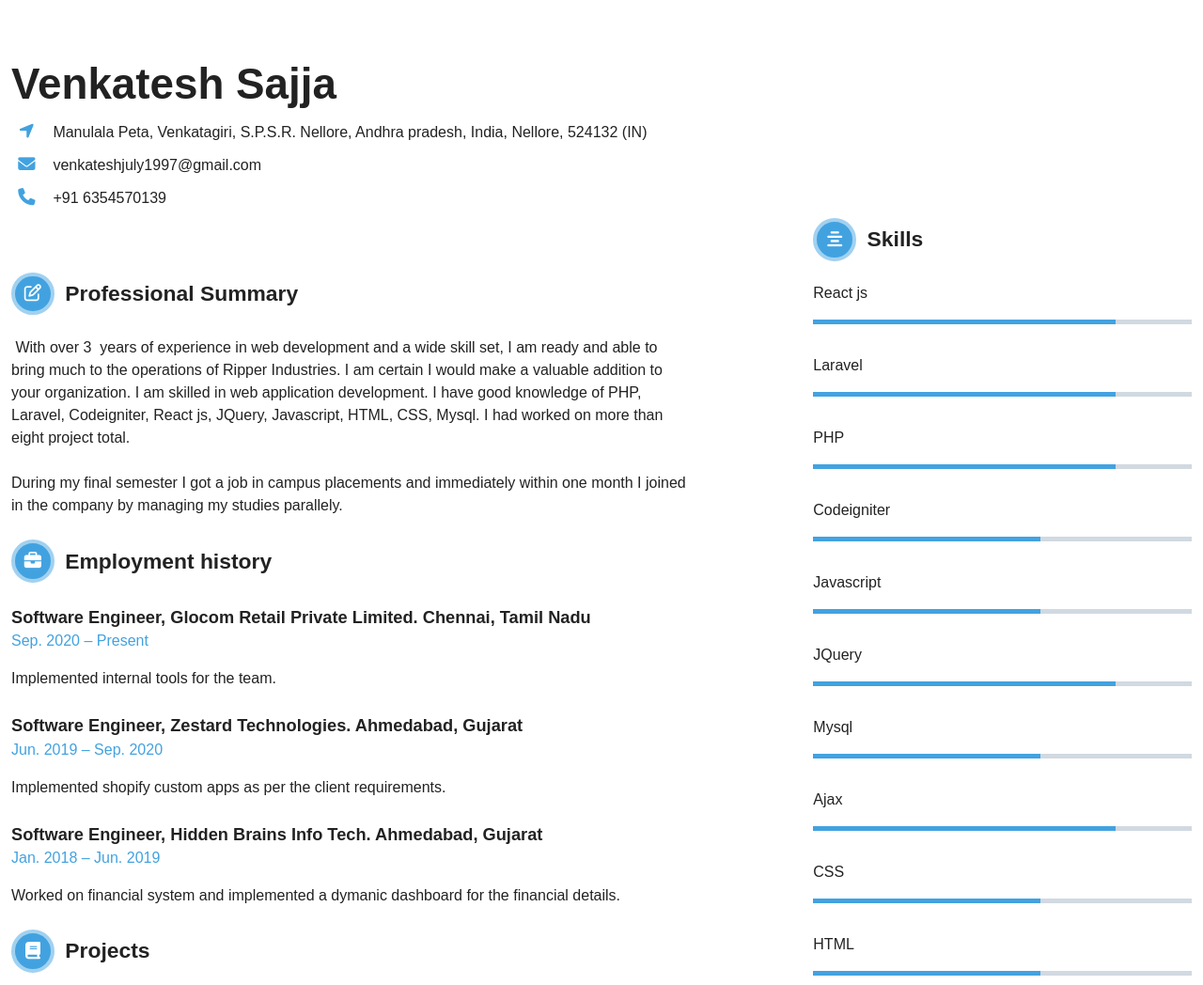
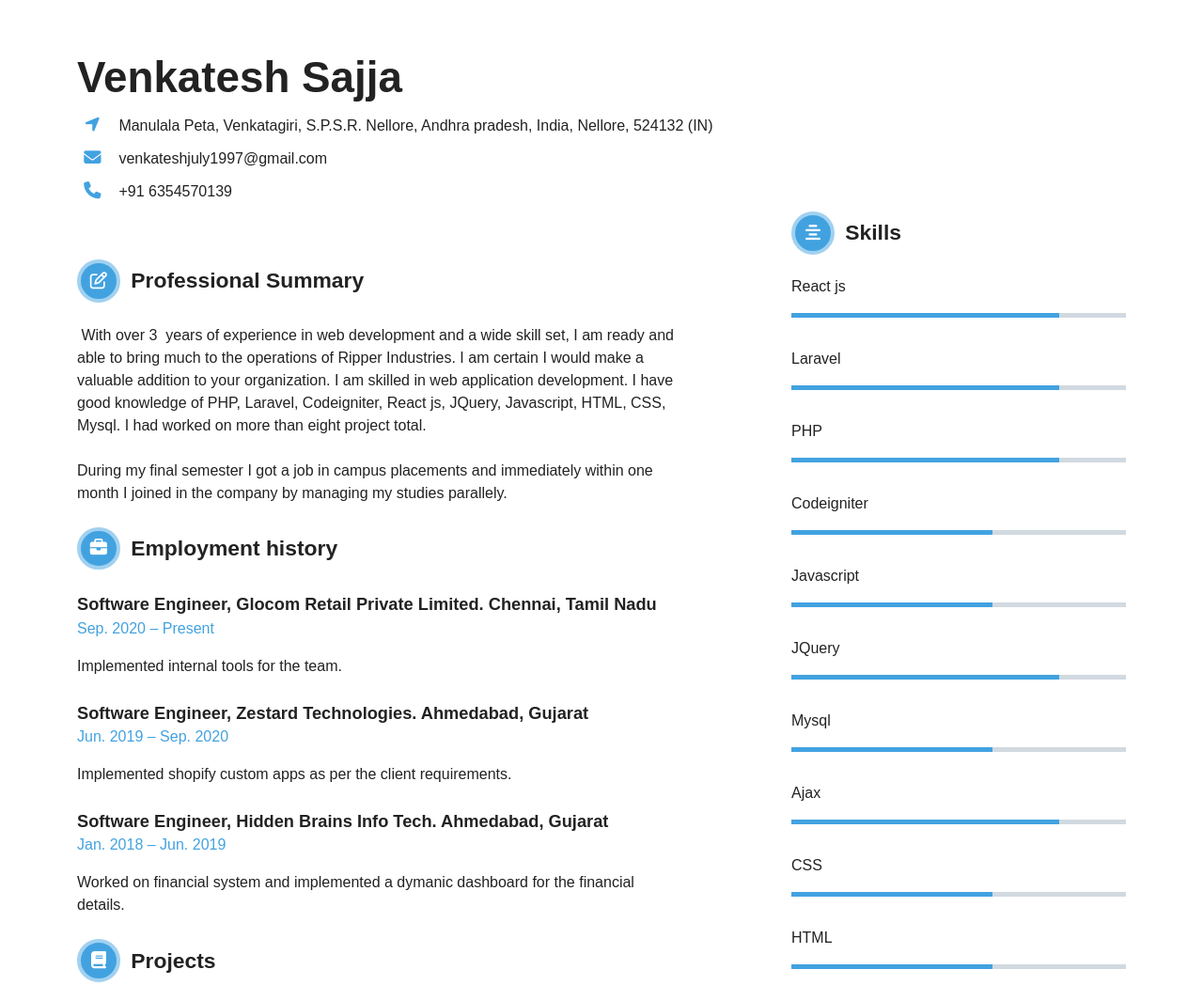
Before and after one commit to venkatesh-sajja/resume, a plain HTML site: page portfolio-details.html in a window 1280 px wide. Shown: the top 1048 px of the page at 94% size. Drawn offline with nearby package versions, Linux system fonts and the light colour scheme.

Commit message:
Update portfolio-details.html

```diff
--- a/portfolio-details.html
+++ b/portfolio-details.html
@@ -14,7 +14,7 @@
 </head>
 
 <body>
-    <div class="container-fluid">
+    <div class="container">
         <div class="row main-header">
             <h5>Venkatesh Sajja</h5>
             <div class="info-item">
```
